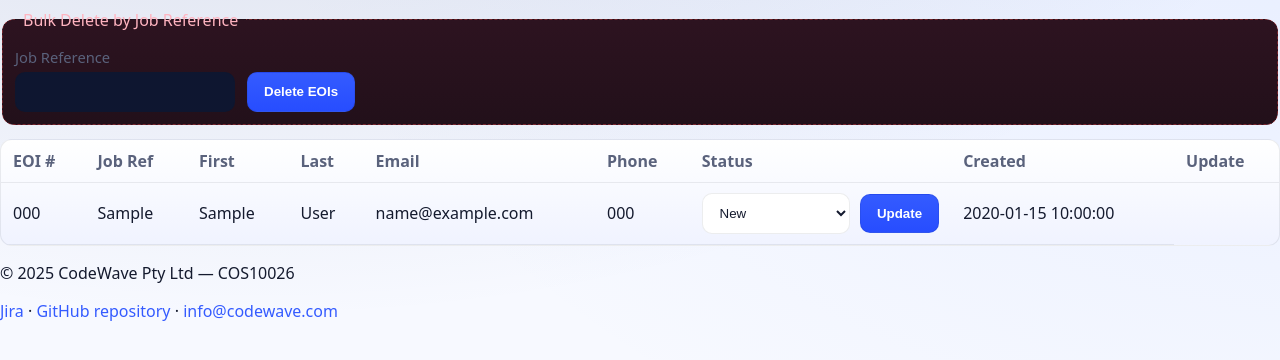
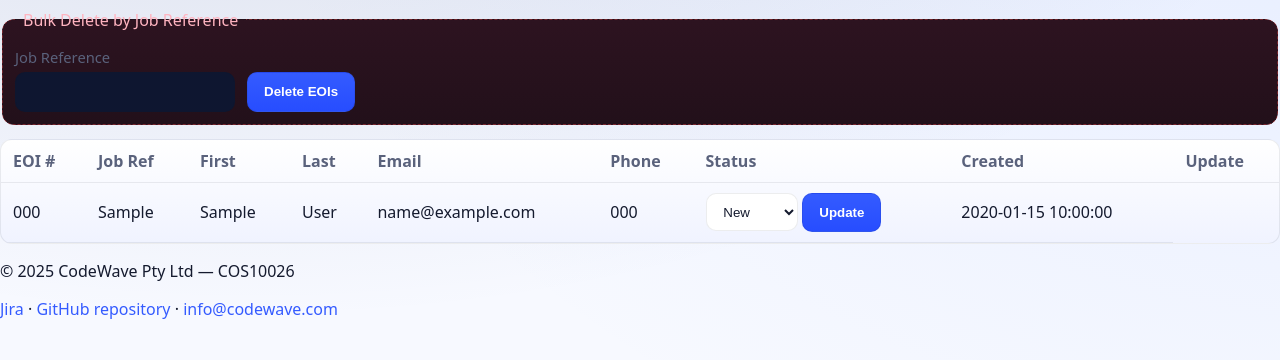
Before and after one commit to Trong-Tin-Vo-Tony/CodeWaveProjectPart2, a PHP site: page /manage.php in a window 1280 px wide. Shown: the part 400-760 px from the top of the page. Run offline with PHP 8.4, Linux system fonts and the light colour scheme; the visitor is signed in with stand-in values (Sample User, id 1); tables that the repository leaves empty or names only in its code hold one stand-in row (values such as "Sample post").

Commit message:
Add files via upload

```diff
--- a/styles/admin.css
+++ b/styles/admin.css
@@ -134,14 +134,22 @@ table{
   border:1px solid var(--border);
   border-radius:12px;
   overflow:hidden;
+  table-layout: auto;
 }
 th,td{padding:10px 12px;border-bottom:1px solid var(--border);text-align:left}
 th{font-weight:700;color:var(--muted);background:rgba(255,255,255,.02)}
 tr:hover td{background:rgba(91,140,255,.06)}
-td .inline-form{display:flex;gap:.6rem;align-items:center}
+td .inline-form{align-items:center} /*gap:.6rem; */
 .status-New{color:#9dd1ff}
 .status-Current{color:#f3d08a}
 .status-Final{color:#9ef0c0}
+
+td select[name="status"] {
+    /* Limit the select box width so it doesn't unnecessarily stretch the column */
+    width: auto;
+    /* Adjust padding/height to better fit the 'Update' button */
+    padding: .6rem .8rem;
+}
 
 .danger{
   border:1px dashed rgba(239,68,68,.4);
```
